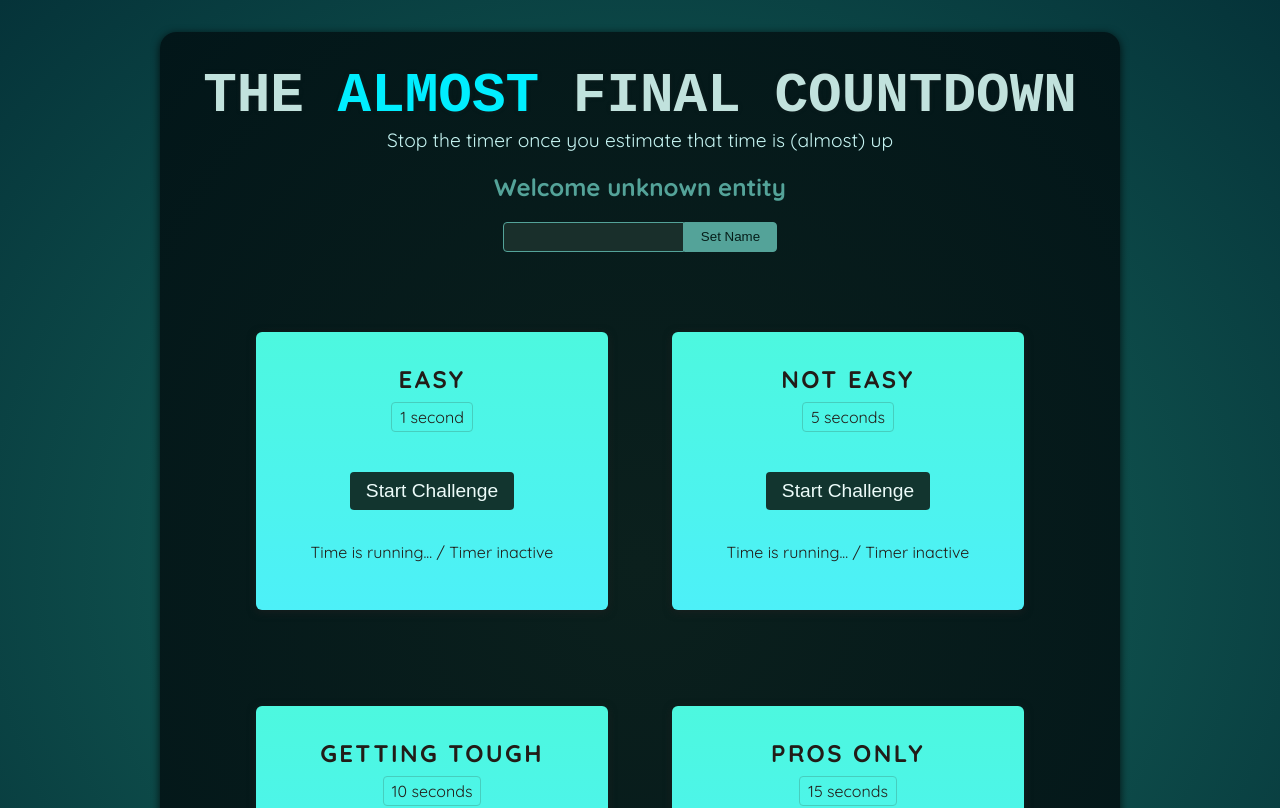
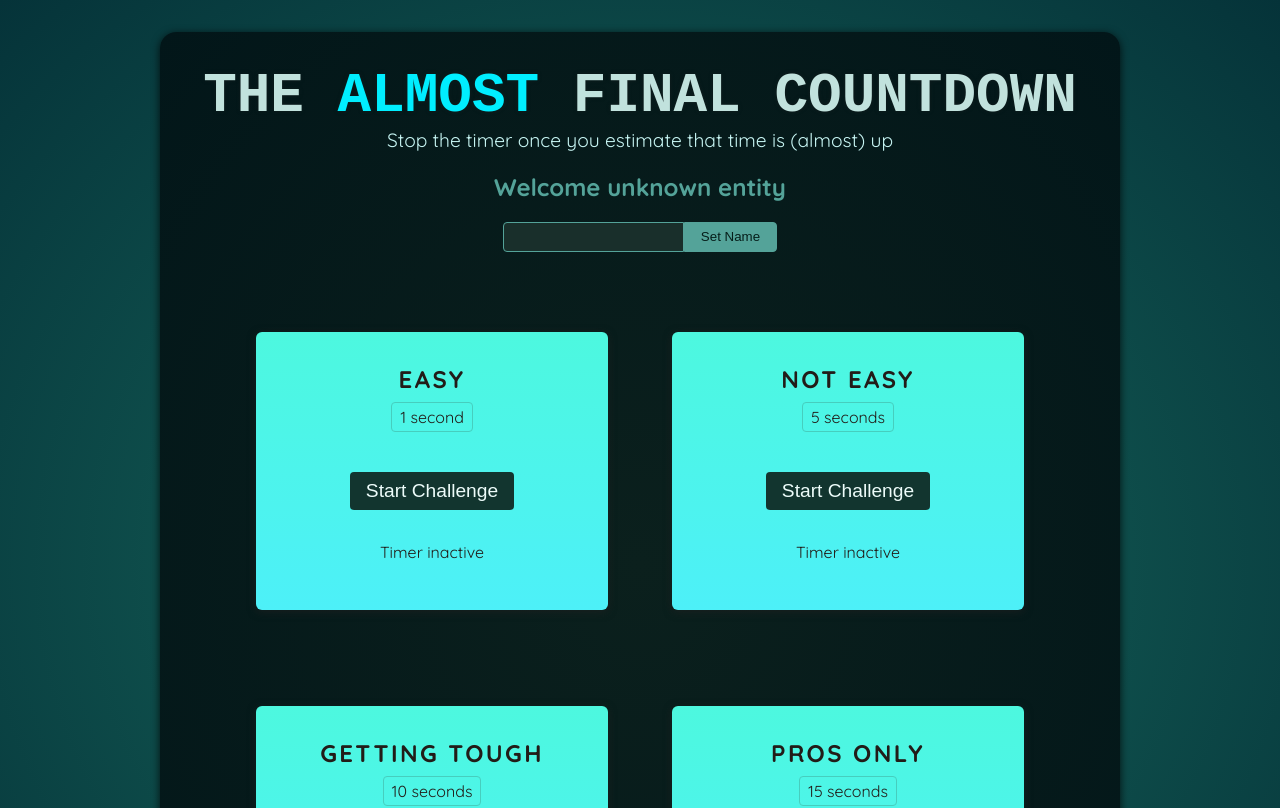
Before and after one commit to AtlantisAJ/time_nerve-game, a React (Vite) app: page / in a window 1280 px wide. Shown: the top 808 px of the page. Built offline with nearby package versions, Linux system fonts and the light colour scheme; a web font is replaced by a local one.

Commit message:
feat: Add timer challenge component with start/stop functionality

```diff
--- a/package.json
+++ b/package.json
@@ -7,6 +7,7 @@
     "dev": "vite",
     "build": "vite build",
     "lint": "eslint . --ext js,jsx --report-unused-disable-directives --max-warnings 0",
+    "lint:fix": "eslint . --ext js,jsx --report-unused-disable-directives --max-warnings 0 --fix",
     "preview": "vite preview"
   },
   "dependencies": {
--- a/src/components/TimerChallenge/TimerChallenge.jsx
+++ b/src/components/TimerChallenge/TimerChallenge.jsx
@@ -1,14 +1,36 @@
+import {useState, useRef} from 'react';
+
 export default function TimerChallenge({title, targetTime}) {
+  const timer = useRef();
+  const [timerStarted, setTimerStarted] = useState(false);
+  const [timerExpired, setTimerExpired] = useState(false);
+
+
+
+  function handleStart() {
+    timer.current = setTimeout(() => {
+      setTimerExpired(true);
+    }, targetTime * 1000);
+    setTimerStarted(true);
+  }
+
+  function handleStop() {
+    clearTimeout(timer.current);
+  }
+
   return (
     <section className="challenge">
       <h2>{title}</h2>
+      {timerExpired && <p>You lost!</p>}
       <p className="challenge-time">
         {targetTime} second{targetTime > 1 ? 's' : ''}
       </p>
       <p>
-                <button>Start Challenge</button>
+        <button onClick={ timerStarted ? handleStop : handleStart }>{timerStarted ? 'Stop' : 'Start'} Challenge</button>
       </p>
-            <p className="">Time is running... / Timer inactive</p>
+      <p className={timerStarted ? 'active' : undefined}>
+        {timerStarted? 'Time is running...' : 'Timer inactive'}
+      </p>
     </section>
-    )
+  );
 }
```
Also changed, not shown: .eslintrc.json (added), 1 other file (tests, documents, lock files or other folders). Lines whose indentation alone changed are shown as unchanged.
